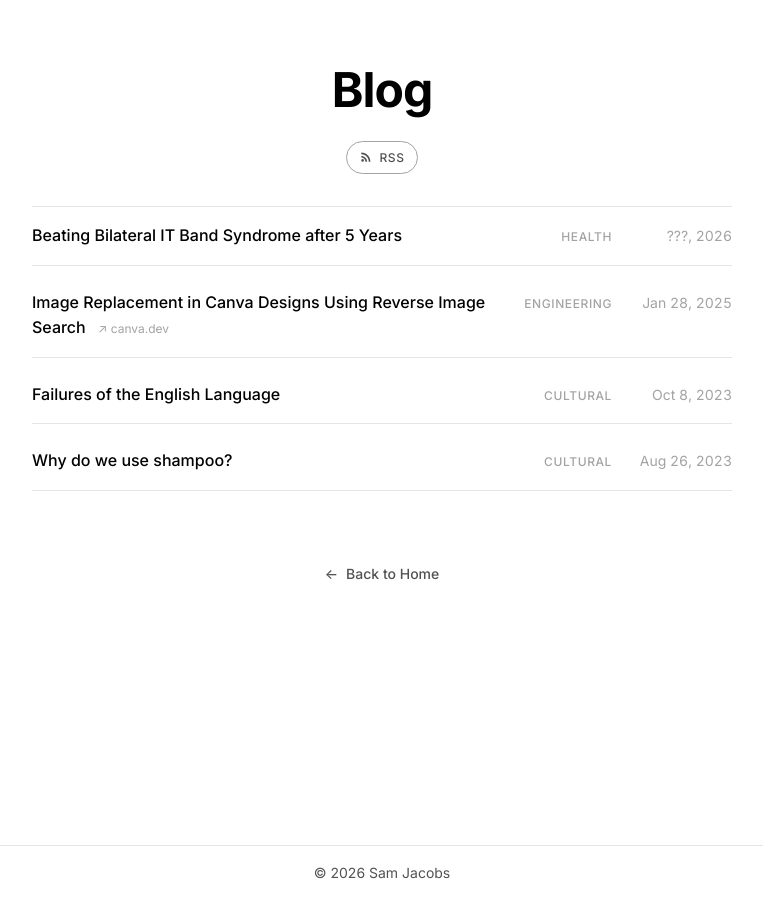
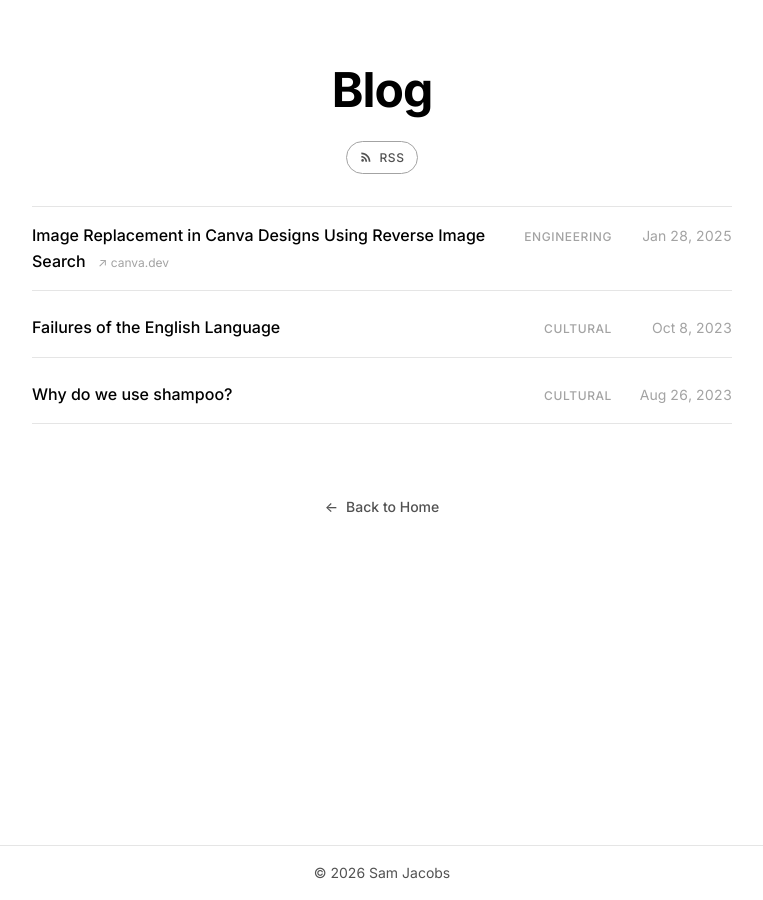
Before and after one commit to s-jac/s-jac.github.io, a Jekyll site: the page built from blog.html, in a window 1280 px wide. Shown: the whole page, without its empty margins (258-1021 px from the left). Built offline with Jekyll 4.4.1, drawn with Linux system fonts in a browser that asks for light colours.

Commit message:
unpublish it band post and put on pause, make the blog.html programmatic

```diff
--- a/blog.html
+++ b/blog.html
@@ -18,12 +18,7 @@ permalink: /blog/
 
 <nav class="article-list" aria-label="Blog posts">
 
-  <a href="{{ '/blog/itband/' | relative_url }}" class="article-list__item">
-    <span class="article-list__title">Beating Bilateral IT Band Syndrome after 5 Years</span>
-    <span class="article-list__topic">Health</span>
-    <span class="article-list__date">???, 2026</span>
-  </a>
-
+  <!-- External article on Canva Engineering Blog -->
   <a href="https://www.canva.dev/blog/engineering/image-replacement-in-canva-designs-using-reverse-image-search/" class="article-list__item" target="_blank" rel="noopener">
     <span class="article-list__title">Image Replacement in Canva Designs Using Reverse Image Search <span class="external">↗ canva.dev</span></span>
     <span class="article-list__topic">Engineering</span>
@@ -31,13 +26,11 @@ permalink: /blog/
   </a>
 
   {% for post in site.posts %}
-  {% unless post.title contains "IT Band" %}
   <a href="{{ post.url | relative_url }}" class="article-list__item">
     <span class="article-list__title">{{ post.title }}</span>
     <span class="article-list__topic">{{ post.topic | default: "Essay" }}</span>
     <span class="article-list__date">{{ post.date | date: "%b %-d, %Y" }}</span>
   </a>
-  {% endunless %}
   {% endfor %}
 
 </nav>
```
Also changed, not shown: _posts/2026-01-01-itband.md (+1 -0 lines).
